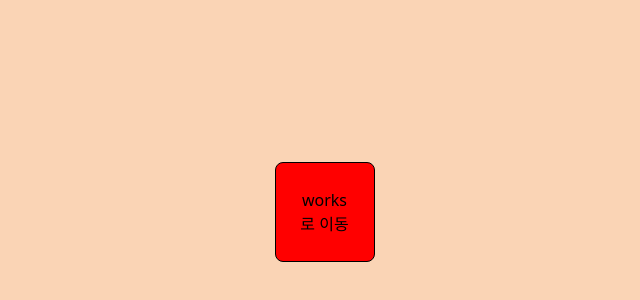
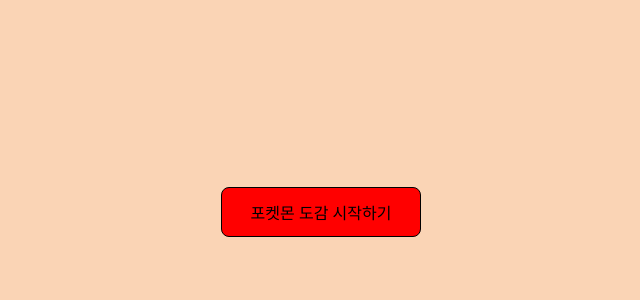
Before and after one commit to hojunleeWeb/my_pokemon_dex, a React (Vite) app: page / in a window 1280 px wide. Shown: the part 188-488 px from the top of the page, without its empty margins (319-959 px from the left). Built offline with nearby package versions, Linux system fonts and the light colour scheme.

Commit message:
dash item ui layout correction

```diff
--- a/src/App.jsx
+++ b/src/App.jsx
@@ -7,12 +7,6 @@
     margin: 0 auto; /* 가운데 정렬 */
     padding: 20px; /* 내부 여백 (옵션) */
     box-sizing: border-box; /* padding이 width에 포함되도록 (옵션) */
-
-    /* 미디어 쿼리를 사용하여 반응형으로 너비 조절 */
-    @media (max-width: 768px) {
-        max-width: 90%; /* 작은 화면에서는 너비 줄이기 */
-        padding: 10px;
-    }
 `;
 
 const App = () => {
--- a/src/components/Dash.jsx
+++ b/src/components/Dash.jsx
@@ -14,10 +14,10 @@
     display: flex;
     align-items: center;
     justify-content: center;
-    width: 150px;
-    height: 150px;
+    width: 130px;
+    height: 130px;
     border-radius: 10%;
-    margin: 10px;
+    margin: 5px;
     border: 2px dashed black;
     background-color: white;
 `;
@@ -30,7 +30,7 @@
     background-color: white;
     border: 2px solid black;
     border-radius: 10px;
-    width: 150px;
+    width: 180px;
     height: 250px;
     margin: 10px;
 `;
@@ -39,6 +39,10 @@
     font-size: 20px;
     font-weight: bold;
     color: red;
+`;
+const StyledDashImg = styled.img`
+    width: 80px;
+    height: 80px;
 `;
 
 const Dash = ({ SelectedArray, onRemove }) => {
@@ -51,7 +55,7 @@
                         console.log(`null pokemon encountered`);
                         return (
                             <StyledImageDiv key={pokemon.id}>
-                                <img
+                                <StyledDashImg
                                     src={
                                         "https://upload.wikimedia.org/wikipedia/commons/5/51/Pokebola-pokeball-png-0.png"
                                     }
--- a/src/index.css
+++ b/src/index.css
@@ -13,6 +13,10 @@
     -webkit-font-smoothing: antialiased;
     -moz-osx-font-smoothing: grayscale;
 }
+#root {
+    width: 100%;
+    height: 100%;
+}
 
 a {
     font-weight: 500;
@@ -23,8 +27,8 @@
     color: #535bf2;
 }
 img {
-    width: 100px;
-    height: 100px;
+    width: 120px;
+    height: 120px;
     max-width: 100%;
     height: auto;
 }
--- a/src/pages/Dex.jsx
+++ b/src/pages/Dex.jsx
@@ -4,6 +4,7 @@
 import { PokemonContext } from "../context/PokemonContext";
 
 const StyledDexDiv = styled.div`
+    width: 100%;
     margin: 0 auto;
 `;
 const Dex = () => {
--- a/src/pages/Home.jsx
+++ b/src/pages/Home.jsx
@@ -2,22 +2,29 @@
 import styled from "styled-components";
 
 const BasicStyledBtn = styled.button`
-    width: 100px;
-    height: 100px;
+    width: 200px;
+    height: 50px;
     background-color: red;
     border: 1px solid black;
     margin: 0px auto;
 `;
+const StyledHomeDiv = styled.div`
+    display: flex;
+    align-items: center;
+    justify-content: center;
+`;
 const Home = () => {
     const navigate = useNavigate();
     return (
+        <StyledHomeDiv>
             <BasicStyledBtn
                 onClick={() => {
                     navigate("/dex");
                 }}
             >
-            {" works로 이동 "}
+                {"포켓몬 도감 시작하기"}
             </BasicStyledBtn>
+        </StyledHomeDiv>
     );
 };
 
```
Lines whose indentation alone changed are shown as unchanged.
